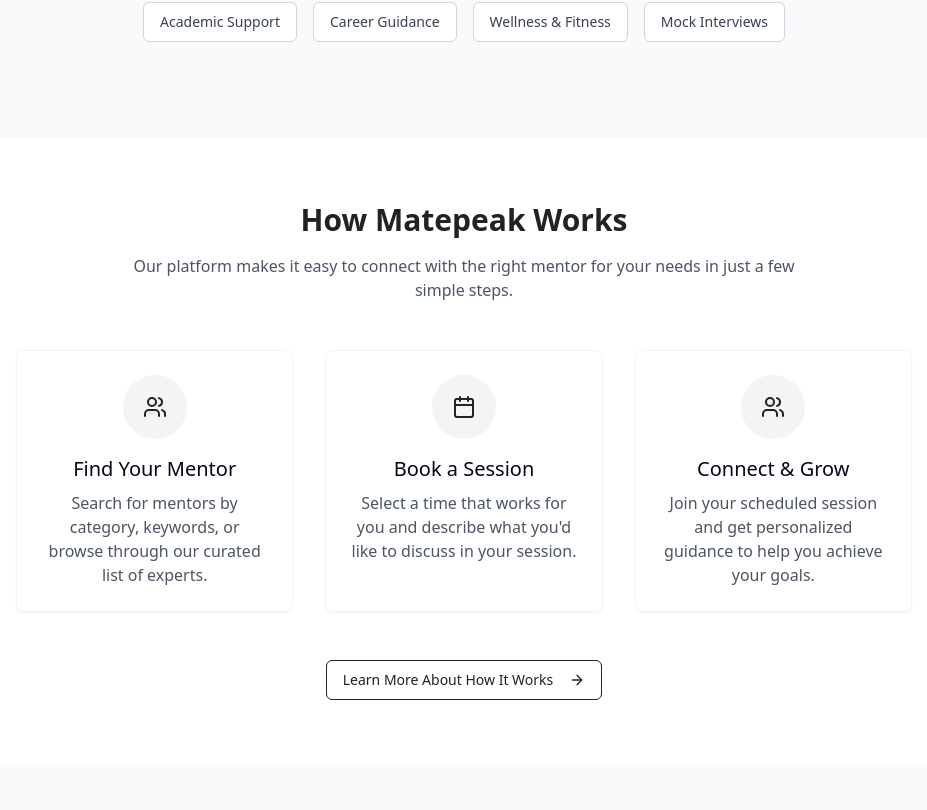
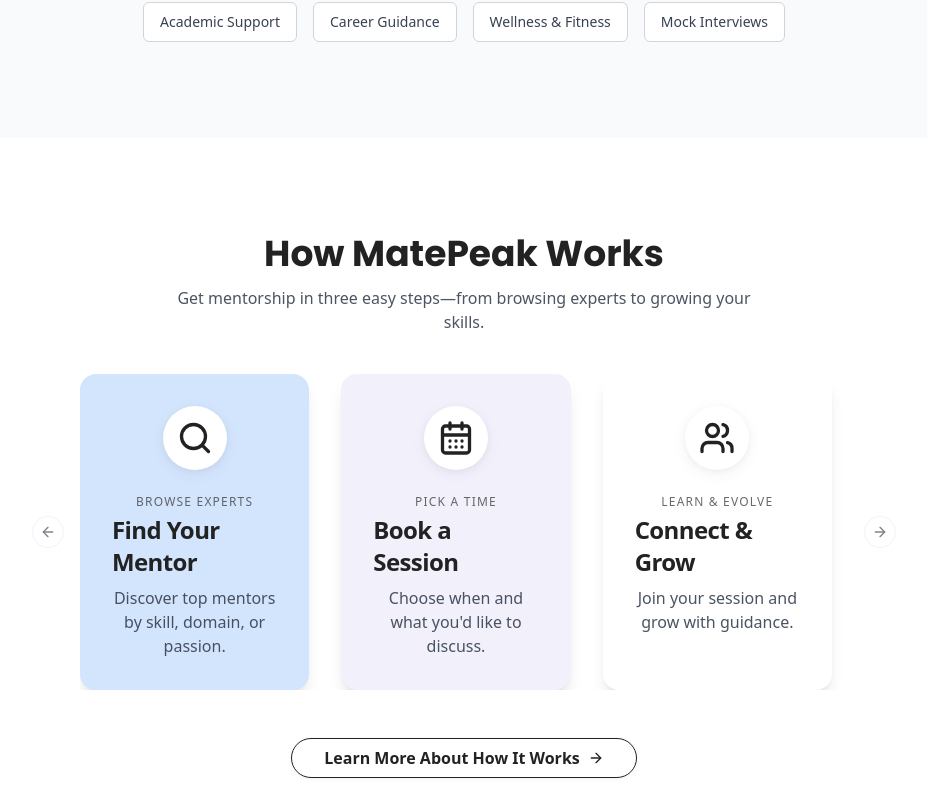
Before and after one commit to iteshprajapati/MatePeak, a React (Vite) app: page / in a window 1280 px wide. Shown: the part 450-1260 px from the top of the page, without its empty margins (176-1103 px from the left). Built offline with nearby package versions, Linux system fonts and the light colour scheme.

Commit message:
feat: Implement How It Works section
Implement a carousel-based "How It Works" section with interactive elements, modern design, and a CTA button.

```diff
--- a/src/components/home/HowItWorks.tsx
+++ b/src/components/home/HowItWorks.tsx
@@ -1,60 +1,120 @@
 
 import { Link } from "react-router-dom";
 import { Button } from "@/components/ui/button";
-import { ArrowRight, Users, Calendar } from "lucide-react";
+import {
+  Carousel,
+  CarouselContent,
+  CarouselItem,
+  CarouselNext,
+  CarouselPrevious,
+} from "@/components/ui/carousel";
+import { Search, CalendarDays, Users, ArrowRight } from "lucide-react";
 
 interface HowItWorksProps {
   sectionRef: React.RefObject<HTMLDivElement>;
 }
 
+const steps = [
+  {
+    title: "Find Your Mentor",
+    subtitle: "Browse Experts",
+    description: "Discover top mentors by skill, domain, or passion.",
+    icon: Search,
+    bg: "bg-[#D3E4FD]",
+  },
+  {
+    title: "Book a Session",
+    subtitle: "Pick a Time",
+    description: "Choose when and what you'd like to discuss.",
+    icon: CalendarDays,
+    bg: "bg-[#F1F0FB]",
+  },
+  {
+    title: "Connect & Grow",
+    subtitle: "Learn & Evolve",
+    description: "Join your session and grow with guidance.",
+    icon: Users,
+    bg: "bg-white",
+  },
+];
+
 const HowItWorks = ({ sectionRef }: HowItWorksProps) => {
   return (
-    <section className="py-16 bg-white" ref={sectionRef}>
+    <section
+      ref={sectionRef}
+      className="py-16 md:py-24 bg-white"
+    >
       <div className="container mx-auto px-4">
-        <div className="text-center mb-12">
-          <h2 className="text-3xl font-bold mb-4 text-matepeak-primary">How Matepeak Works</h2>
-          <p className="text-gray-600 max-w-2xl mx-auto">
-            Our platform makes it easy to connect with the right mentor for your needs in just a few simple steps.
+        <div className="text-center mb-10">
+          <h2 className="text-3xl md:text-4xl font-bold text-matepeak-primary mb-3 font-poppins">
+            How MatePeak Works
+          </h2>
+          <p className="text-gray-600 max-w-xl mx-auto">
+            Get mentorship in three easy steps—from browsing experts to growing your skills.
           </p>
         </div>
-
-        <div className="grid grid-cols-1 md:grid-cols-3 gap-8 max-w-4xl mx-auto">
-          <div className="text-center p-6 rounded-lg border border-gray-100 shadow-sm">
-            <div className="bg-gray-100 w-16 h-16 rounded-full flex items-center justify-center mx-auto mb-4">
-              <Users className="text-matepeak-primary" size={24} />
-            </div>
-            <h3 className="text-xl font-medium mb-2">Find Your Mentor</h3>
-            <p className="text-gray-600">
-              Search for mentors by category, keywords, or browse through our curated list of experts.
-            </p>
-          </div>
-
-          <div className="text-center p-6 rounded-lg border border-gray-100 shadow-sm">
-            <div className="bg-gray-100 w-16 h-16 rounded-full flex items-center justify-center mx-auto mb-4">
-              <Calendar className="text-matepeak-primary" size={24} />
-            </div>
-            <h3 className="text-xl font-medium mb-2">Book a Session</h3>
-            <p className="text-gray-600">
-              Select a time that works for you and describe what you'd like to discuss in your session.
-            </p>
-          </div>
-
-          <div className="text-center p-6 rounded-lg border border-gray-100 shadow-sm">
-            <div className="bg-gray-100 w-16 h-16 rounded-full flex items-center justify-center mx-auto mb-4">
-              <Users className="text-matepeak-primary" size={24} />
-            </div>
-            <h3 className="text-xl font-medium mb-2">Connect & Grow</h3>
-            <p className="text-gray-600">
-              Join your scheduled session and get personalized guidance to help you achieve your goals.
-            </p>
-          </div>
+        <div className="relative max-w-3xl mx-auto">
+          <Carousel opts={{ align: "center", loop: true }}>
+            <CarouselContent>
+              {steps.map((step, idx) => (
+                <CarouselItem
+                  key={step.title}
+                  className="md:basis-1/2 lg:basis-1/3 px-4"
+                >
+                  <div
+                    className={
+                      `rounded-2xl shadow-lg ${step.bg} transition-shadow duration-300 flex flex-col items-center p-8 relative h-full group hover:shadow-xl`
+                    }
+                  >
+                    <div
+                      className={
+                        "w-16 h-16 rounded-full flex items-center justify-center shadow-sm mb-6 transition-transform duration-300 bg-white group-hover:scale-110"
+                      }
+                      style={{
+                        boxShadow:
+                          "0 4px 16px 0 rgba(40,40,40,0.05), 0 1.5px 5px 0 rgba(120,120,160,0.07)",
+                      }}
+                    >
+                      {/* Icon with subtle hover scale */}
+                      <step.icon
+                        size={36}
+                        className="text-matepeak-primary transition-transform duration-300 group-hover:scale-110"
+                        strokeWidth={2.2}
+                      />
+                    </div>
+                    <span className="uppercase text-xs text-matepeak-secondary font-medium tracking-widest mb-1 opacity-80">
+                      {step.subtitle}
+                    </span>
+                    <h3 className="text-xl md:text-2xl font-bold mb-2 text-matepeak-primary tracking-tight">
+                      {step.title}
+                    </h3>
+                    <p className="text-gray-700 text-center text-base opacity-90">
+                      {step.description}
+                    </p>
+                  </div>
+                </CarouselItem>
+              ))}
+            </CarouselContent>
+            <CarouselPrevious aria-label="Previous Step" />
+            <CarouselNext aria-label="Next Step" />
+          </Carousel>
         </div>
-
         <div className="text-center mt-12">
           <Link to="/how-it-works">
-            <Button variant="outline" className="border-matepeak-primary text-matepeak-primary hover:bg-gray-100">
-              Learn More About How It Works
-              <ArrowRight className="ml-2 h-4 w-4" />
+            <Button
+              variant="outline"
+              className="rounded-full border-matepeak-primary text-matepeak-primary font-semibold px-8 py-3 text-base group relative transition
+                before:absolute before:left-5 before:bottom-0 before:h-0.5 before:bg-matepeak-primary before:w-0 before:transition-all before:duration-300 group-hover:before:w-[85%]"
+              style={{
+                boxShadow:
+                  "0 1px 4px rgba(34,34,34,0.06)",
+                overflow: "hidden"
+              }}
+            >
+              <span className="relative z-10 flex items-center">
+                Learn More About How It Works
+                <ArrowRight className="ml-2 h-5 w-5 transition-transform group-hover:translate-x-1" />
+              </span>
             </Button>
           </Link>
         </div>
```
